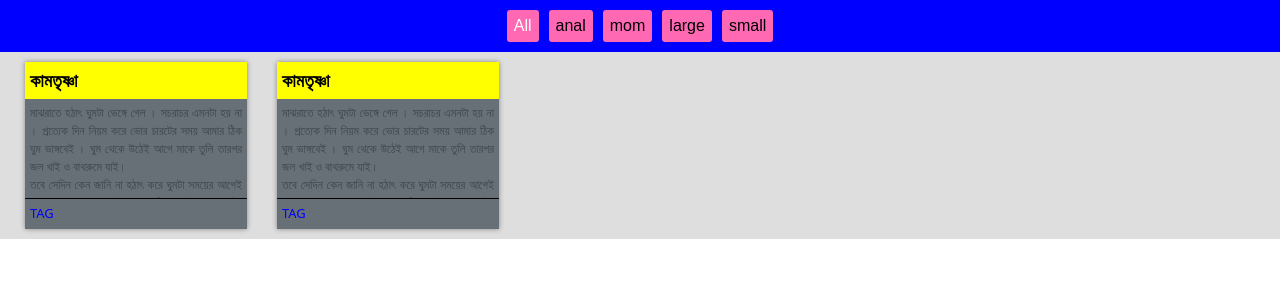
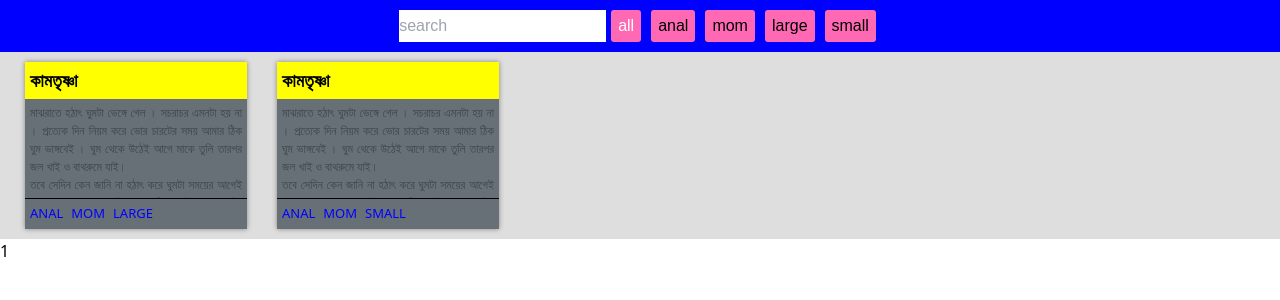
Before and after one commit to laboo25/cti, a React (Vite) app: page / in a window 1280 px wide. Shown: the top 300 px of the page. Built offline with nearby package versions, Linux system fonts and the light colour scheme.

Commit message:
Add files via upload

```diff
--- a/src/Components/Home/CtiList.jsx
+++ b/src/Components/Home/CtiList.jsx
@@ -15,6 +15,7 @@ export const Data = [
     {
         id: uuidv4(),
         name: 'কামতৃষ্ণা',
+        title: 'lust',
         catagory: ['anal', 'mom', 'small'],
         ncol: 'yellow',
         to: '/lust',
--- a/src/Components/Home/Home.jsx
+++ b/src/Components/Home/Home.jsx
@@ -1,17 +1,21 @@
-import React, { useState } from 'react'
-import '../Home/home.css'
-import { Data } from './CtiList'
-import { Link } from 'react-router-dom'
+import React, { useState } from 'react';
+import '../Home/home.css';
+import { Data } from './CtiList';
+import { Link } from 'react-router-dom';
 
 const Home = () => {
-    const [selectedCategory, setSelectedCategory] = useState("All");
+    const [selectedCategory, setSelectedCategory] = useState('All');
+    const [searchQuery, setSearchQuery] = useState('');
+    const [currentPage, setCurrentPage] = useState(1);
+    const [itemsPerPage] = useState(5); // Adjust as needed
 
-    const handleCategoryChange = (catagory) => {
-        setSelectedCategory(catagory);
+    const handleCategoryChange = (category) => {
+        setSelectedCategory(category);
+        setCurrentPage(1); // Reset to the first page when category changes
     };
 
     const uniqueCategories = Array.from(
-        new Set(Data.flatMap((item) => item.catagory)),
+        new Set(Data.flatMap((item) => item.catagory || [])),
     );
 
     const filterByCategory = (category) => {
@@ -19,16 +23,45 @@ const Home = () => {
     };
 
     const filteredData =
-        selectedCategory === "All"
+        selectedCategory === 'All'
             ? Data
-            : Data.filter((item) => item.catagory.includes(selectedCategory));
+            : Data.filter((item) => (item.catagory || []).includes(selectedCategory));
+
+    const filteredAndSearchedData = filteredData.filter((item) => {
+        const itemName = item.name && item.name.toLowerCase();
+        const itemTitle = item.title && item.title.toLowerCase();
+        const itemCategory = item.catagory && typeof item.catagory === 'string' && item.catagory.toLowerCase();
+
+        return (
+            (itemName && itemName.includes(searchQuery.toLowerCase())) ||
+            (itemTitle && itemTitle.includes(searchQuery.toLowerCase())) ||
+            (itemCategory && itemCategory.includes(searchQuery.toLowerCase()))
+        );
+    });
+
+    // Pagination
+    const indexOfLastItem = currentPage * itemsPerPage;
+    const indexOfFirstItem = indexOfLastItem - itemsPerPage;
+    const currentItems = filteredAndSearchedData.slice(indexOfFirstItem, indexOfLastItem);
+
+    const paginate = (pageNumber) => {
+        setCurrentPage(pageNumber);
+    };
 
     return (
         <>
             <div>
                 <div>
-                    <div className="filter ">
-                        <button onClick={() => filterByCategory("All")} className='text-white'>All</button>
+                    <div className="filter">
+                        <input
+                            type="text"
+                            placeholder="search"
+                            value={searchQuery}
+                            onChange={(e) => setSearchQuery(e.target.value)}
+                        />
+                        <button onClick={() => filterByCategory('All')} className="text-white">
+                            all
+                        </button>
                         {uniqueCategories.map((category) => (
                             <button key={category} onClick={() => filterByCategory(category)}>
                                 {category}
@@ -36,30 +69,40 @@ const Home = () => {
                         ))}
                     </div>
                 </div>
-                <div className='containerwr bg-[#dedede] mx-auto'>
-                    {
-                        filteredData.map((item) => (
-                            <div className='cards' key={item.id}>
-                                <div className='title w-full p-[5px]' style={{ backgroundColor: item.ncol }}>
-                                    <h2 className='text-[18px] font-bold capitalize'>{item.name}</h2>
+                <div className="containerwr bg-[#dedede] mx-auto">
+                {filteredAndSearchedData.map((item) => (
+    <div className="cards" key={item.id}>
+        <div className="title w-full p-[5px]" style={{ backgroundColor: item.ncol }}>
+            <h2 className="text-[18px] font-bold capitalize">
+                {item.name}
+            </h2>
         </div>
-                                <div className='w-full h-[100px] p-[5px] overflow-hidden bg-[#677077] border-b-[1px] border-black'>
+        <div className="w-full h-[100px] p-[5px] overflow-hidden bg-[#677077] border-b-[1px] border-black">
             <Link to={item.to}>
-                                        <p className='text-[12px] text-[#3f464c] text-justify'>{item.description}</p>
+                <p className="text-[12px] text-[#3f464c] text-justify">{item.description}</p>
             </Link>
         </div>
-                                <div className='w-full h-auto p-[5px] bg-[#677077]'>
-                                    <ul className='text-[13px] uppercase text-[blue]'>
-                                        <li>tag</li>
+        <div className="tag w-full h-auto p-[5px] bg-[#677077]">
+            <ul className="text-[13px] uppercase text-[blue] flex">
+                {item.catagory.map((categoryItem) => (
+                    <li className='mr-2' key={categoryItem}>{categoryItem}</li>
+                ))}
             </ul>
         </div>
     </div>
-                        ))
-                    }
+))}
+
+                </div>
+                <div className="pagination">
+                    {Array.from({ length: Math.ceil(filteredAndSearchedData.length / itemsPerPage) }, (_, index) => (
+                        <button key={index + 1} onClick={() => paginate(index + 1)}>
+                            {index + 1}
+                        </button>
+                    ))}
                 </div>
             </div>
         </>
-    )
-}
+    );
+};
 
-export default Home
+export default Home;
```
Lines whose indentation alone changed are shown as unchanged.
